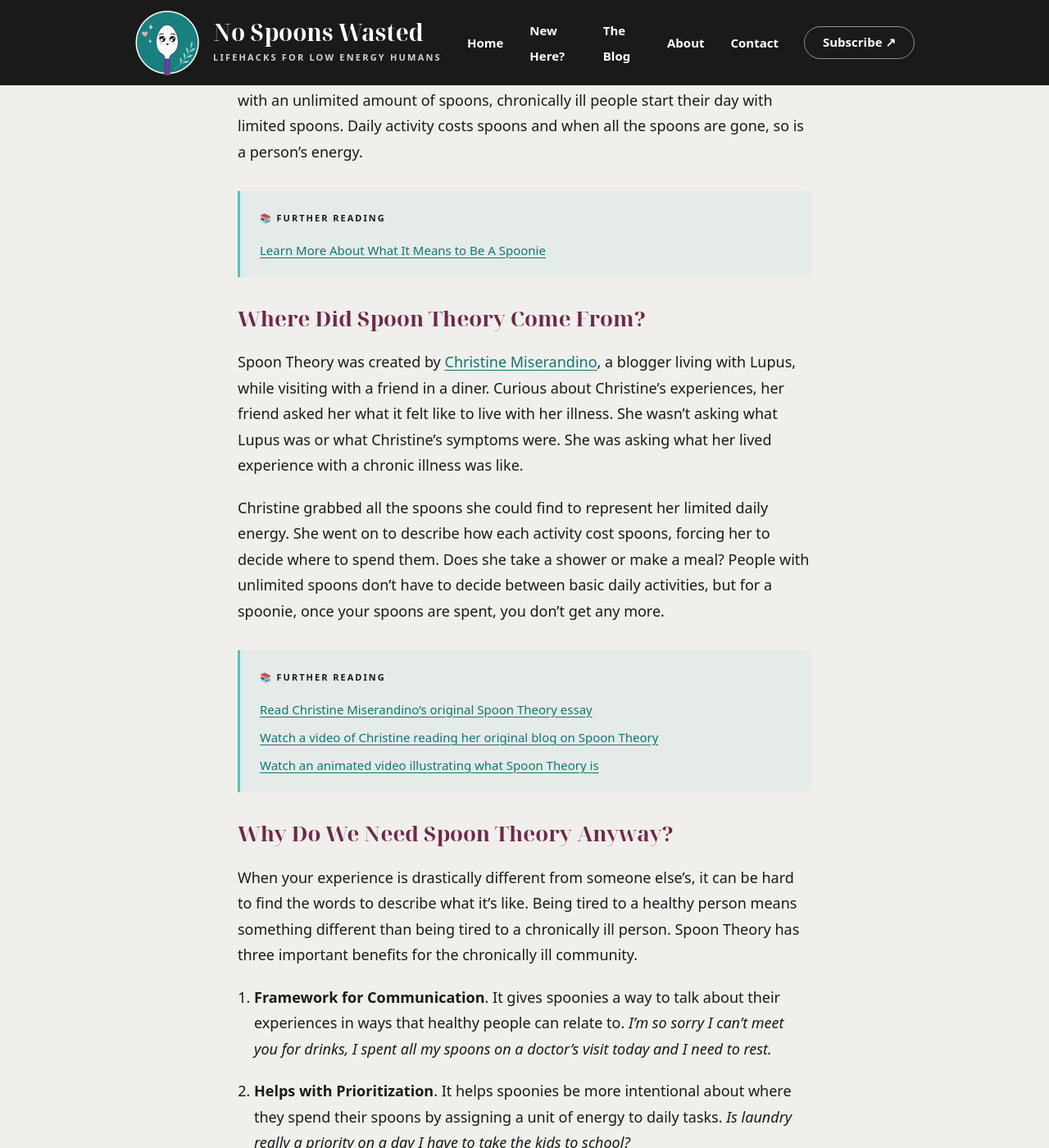
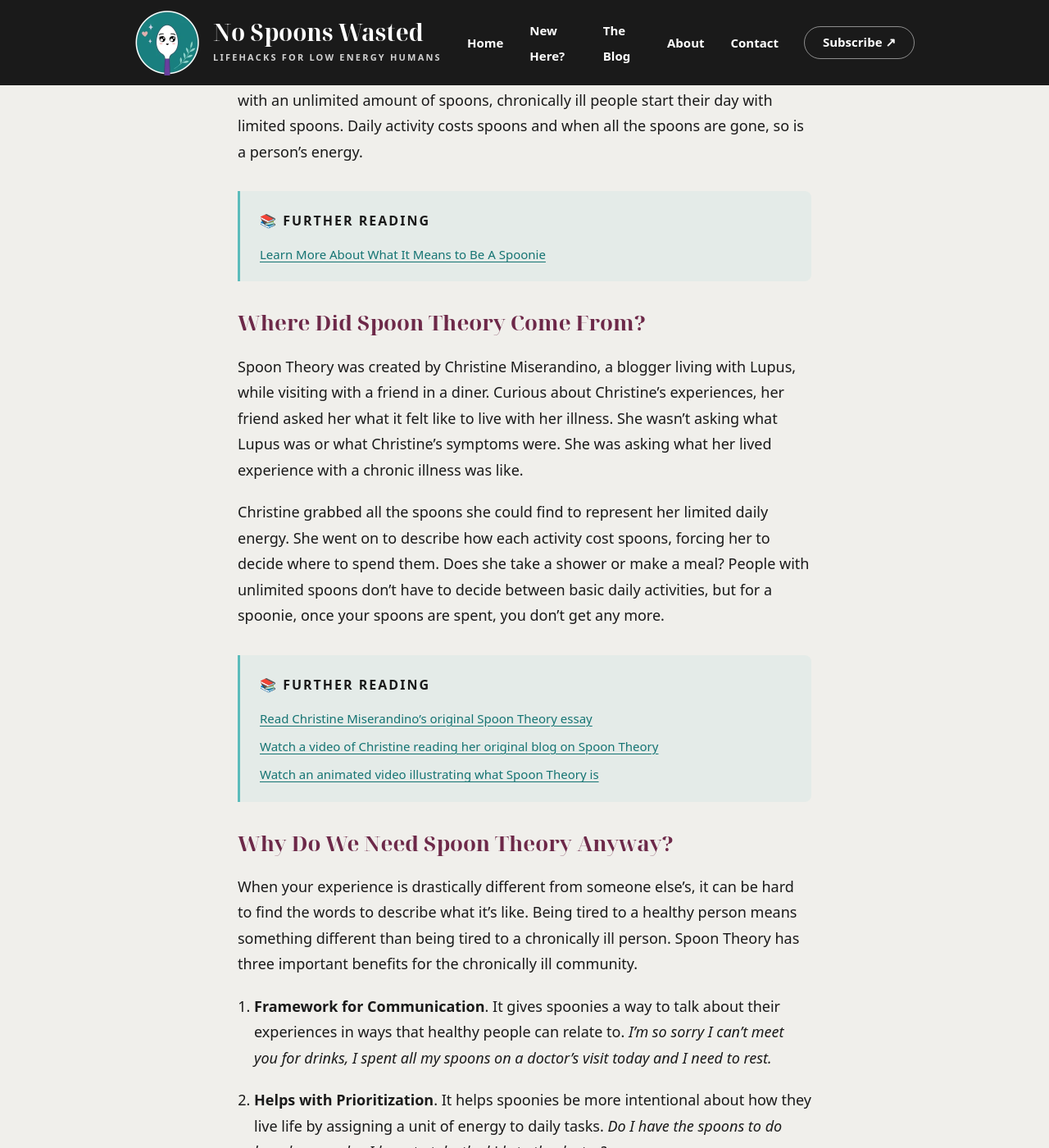
Before and after one commit to camp5456/nospoonswasted, a Jekyll site: the page built from _pages/what-is-spoon-theory.md, in a window 1280 px wide and 1400 px high, scrolled down 715 px. Shown: the whole window at 82% size. Built offline with Jekyll 4.4.1, drawn with Linux system fonts in a browser that asks for light colours; comment, search, counter and statistics services are not loaded; some of the changed text lies outside the part shown.

Commit message:
updating what is spoon theory

```diff
--- a/_pages/what-is-spoon-theory.md
+++ b/_pages/what-is-spoon-theory.md
@@ -29,7 +31,7 @@
 
 ## Where Did Spoon Theory Come From?
 
-Spoon Theory was created by [Christine Miserandino](https://web.archive.org/web/20231001120000/https://butyoudontlooksick.com/articles/written-by-christine/the-spoon-theory/), a blogger living with Lupus, while visiting with a friend in a diner. Curious about Christine's experiences, her friend asked her what it felt like to live with her illness. She wasn't asking what Lupus was or what Christine's symptoms were. She was asking what her lived experience with a chronic illness was like.
+Spoon Theory was created by Christine Miserandino, a blogger living with Lupus, while visiting with a friend in a diner. Curious about Christine's experiences, her friend asked her what it felt like to live with her illness. She wasn't asking what Lupus was or what Christine's symptoms were. She was asking what her lived experience with a chronic illness was like.
 
 Christine grabbed all the spoons she could find to represent her limited daily energy. She went on to describe how each activity cost spoons, forcing her to decide where to spend them. Does she take a shower or make a meal? People with unlimited spoons don't have to decide between basic daily activities, but for a spoonie, once your spoons are spent, you don't get any more.
 
@@ -44,29 +46,29 @@
 
 1. **Framework for Communication**. It gives spoonies a way to talk about their experiences in ways that healthy people can relate to. *I'm so sorry I can't meet you for drinks, I spent all my spoons on a doctor's visit today and I need to rest.*
 
-2. **Helps with Prioritization**. It helps spoonies be more intentional about where they spend their spoons by assigning a unit of energy to daily tasks. *Is laundry really a priority on a day I have to take the kids to school?*
+2. **Helps with Prioritization**. It helps spoonies be more intentional about how they live life by assigning a unit of energy to daily tasks. *Do I have the spoons to do laundry on a day I have to take the kids to the doctor?*
 
 3. **Helps with Pacing**. It gives spoonies a way to track how much energy they have spent so they can conserve energy for important needs at the end of the day. *I may have the spoons to shower but if I do I won't be able to make dinner later.*
 
 This framework has given millions of people a language to talk about their experience. In fact, 75% of people in midlife have a chronic illness and 60% of young adults have one according to the Centers for Disease Control. The chances that you or someone you know would benefit from Spoon Theory is pretty high.
 
 > - [Learn more about Chronic Disease from the CDC](https://www.cdc.gov/chronic-disease/about/index.html)
-> - [Read more about what it means to have no spoons left](/what-it-means-to-have-no-spoons-left)
+> - [Read more about what it means to have no spoons left](/what-does-low-spoon-mean)
 {: .callout-resources}
 
 ## What Happens When You're Out of Spoons?
 
 Being out of spoons means you're out of energy for the day. This can mean that faces don't get washed, dishes don't get done, meals become frozen dinners, plans get cancelled, even watching TV can be too much.
 
-Spoonies can borrow spoons from tomorrow by pushing through, but that creates a deficit the next day and so on. Sleep for the spoonie community is often not as restorative as it needs to be. There really are no extra spoons to draw on. Borrowing too often can lead to chronic depletion. It is essential for spoonies to live within their spoon count as consistently as possible.
+Spoonies can borrow spoons from tomorrow by pushing through, but that creates a deficit the next day. Sleep for the spoonie community is often not as restorative as it needs to be. There really are no extra spoons to draw on. Borrowing too often can lead to chronic depletion. It is essential for spoonies to live within their spoon count as consistently as possible.
 
 ## Spoon Theory Is the Framework. Spoonies Are the People.
 
-Christine Miserandino's essay created the metaphor that have benefited so many. Spoon Theory create a framework for more meaningful discussions around the chronic fatigue that accompanies so many health conditions.
+[Christine Miserandino's essay](https://web.archive.org/web/20231001120000/https://butyoudontlooksick.com/articles/written-by-christine/the-spoon-theory/) created the metaphor that have benefited so many. Spoon Theory create a framework for more meaningful discussions around the chronic fatigue that accompanies so many health conditions.
 
-Those that identify with spoon theory have built a community around the concept. We call ourselves spoonies. We affectionaly refer to living the spoonie life because although it is a uniquely challenging life style, it is still ours. It helps to have a sense of humor about these things.
+Those that identify with Spoon Theory have built a community around the concept. We call ourselves spoonies. We affectionaly refer to living the spoonie life because, although it is a uniquely challenging lifestyle, it is still ours. It helps to have a sense of humor about these things.
 
-If you want to know more about our community head to:
+If you want to know more about the spoonie community, head to:
 
  > - [Who Is a Spoonie](/who-is-a-spoonie/)
  > - [What Does 'Low Spoon' Mean?](/what-does-low-spoon-mean/)
--- a/css/_2-base/base.scss
+++ b/css/_2-base/base.scss
@@ -135,13 +135,13 @@
   &::before {
     content: "📚  Further Reading";
     display: block;
-    font-size: 11px;
+    font-size: 16px;
     font-weight: 700;
     letter-spacing: 2px;
     text-transform: uppercase;
     color: var(--color-text);
     margin-bottom: 12px;
-    line-height: 2.4;
+    line-height: 2;
   }
 
   p { margin: 0; }
```
Also changed, not shown: other parts of _pages/what-is-spoon-theory.md (+2 -0 lines), 5 other files.
